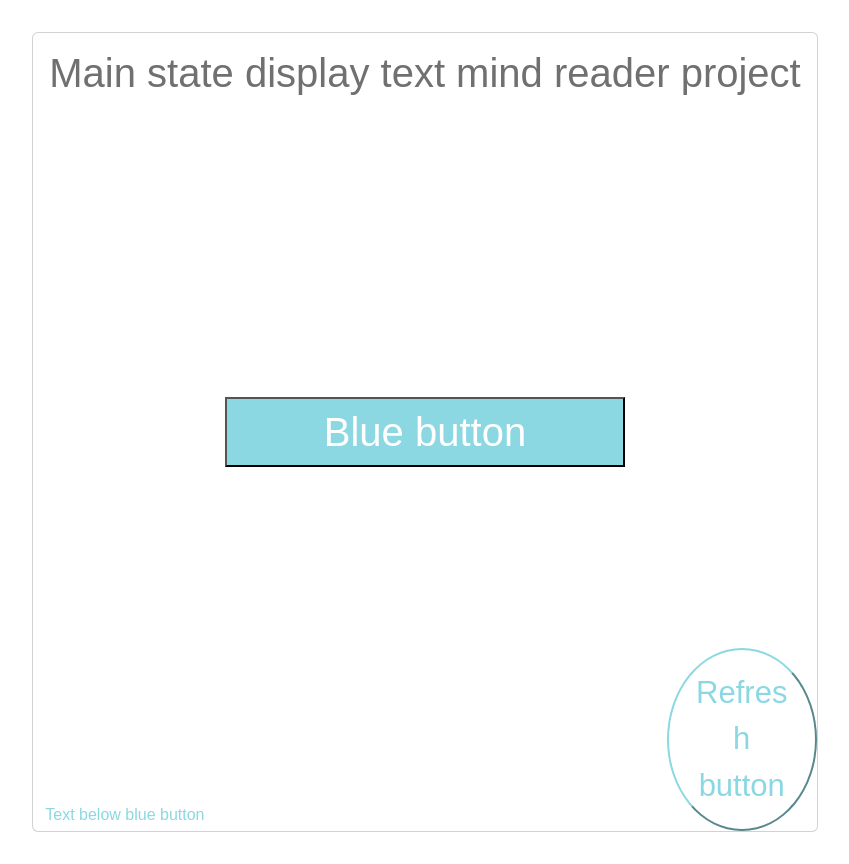
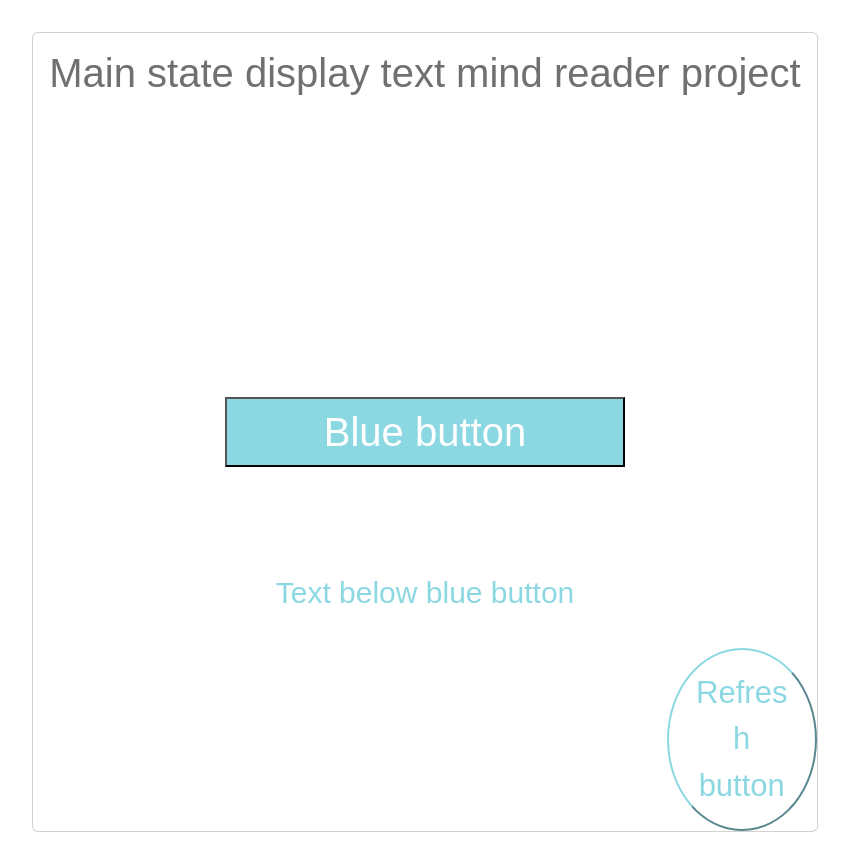
Before and after one commit to CaitlinSchaef/MindReaderProject, a plain HTML site: page repo/index.html in a window 1280 px wide. Shown: the whole page, without its empty margins (215-1064 px from the left). Drawn offline with nearby package versions, Linux system fonts and the light colour scheme; files whose address does not match are found by name; a web font is replaced by a local one.

Commit message:
css is fixed! text is below button

```diff
--- a/css/style.css
+++ b/css/style.css
@@ -37,12 +37,16 @@ h1 {
 p {
   color: #8bd8e2;
   font-style: bold;
-  margin: 4px 2px;
-  justify-content: center;
-  align-items: center;
   position: absolute;
-  bottom: 0;
+  bottom: auto;
+  font-size: 30px;
+  margin: 0;
+  position: absolute;
+  top: 70%;
+  left: 50%;
+  transform: translate(-50%, -50%);
 }
+
 
 .blueButton {
   background-color: #8bd8e2;
--- a/repo/index.html
+++ b/repo/index.html
@@ -35,7 +35,7 @@
               <div class="row justify-content-center">
                 <button class="blueButton" id="blueButton">Blue button</button>
               </div>
-                  <div class="row justify-content-center">
+                  <div class>
                   <p id="belowButtonText">Text below blue button</p>
                   </div>
                     <button class="roundButton" id="roundButton">Refresh button</button>
```
